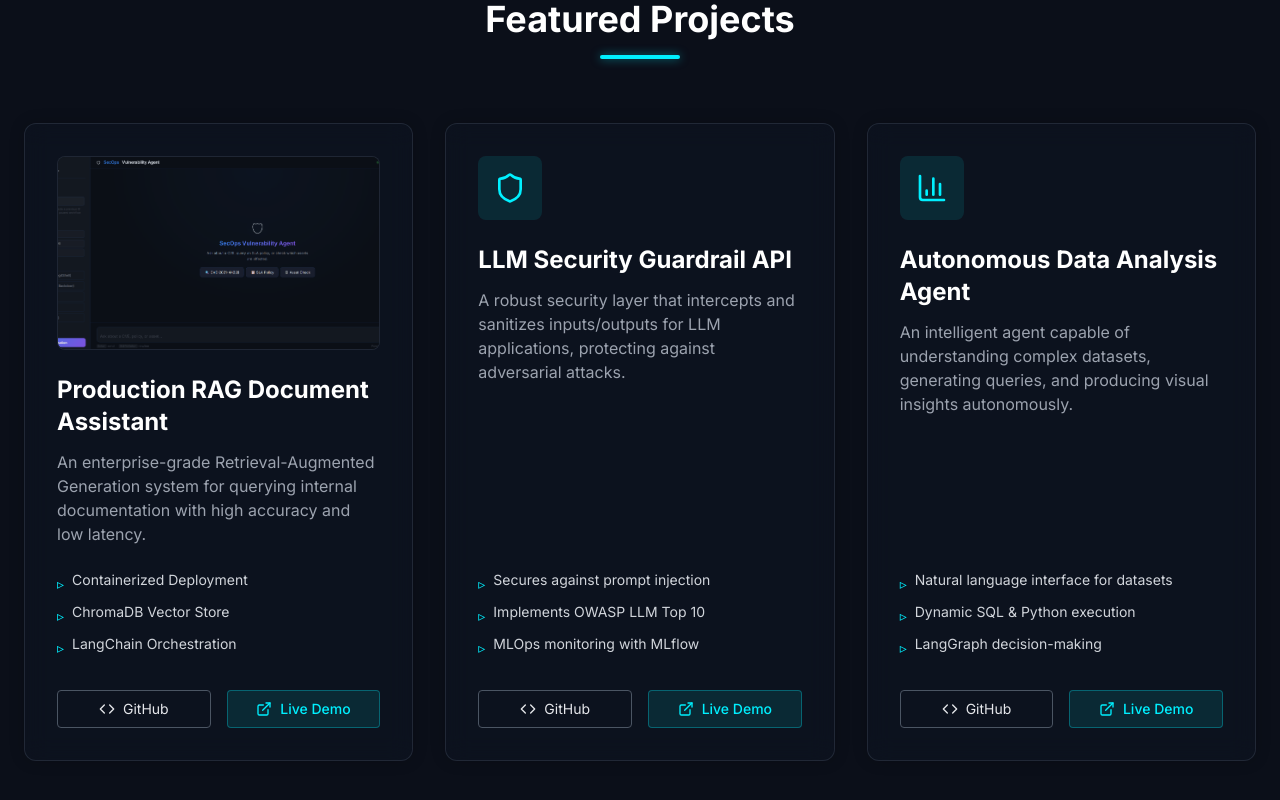
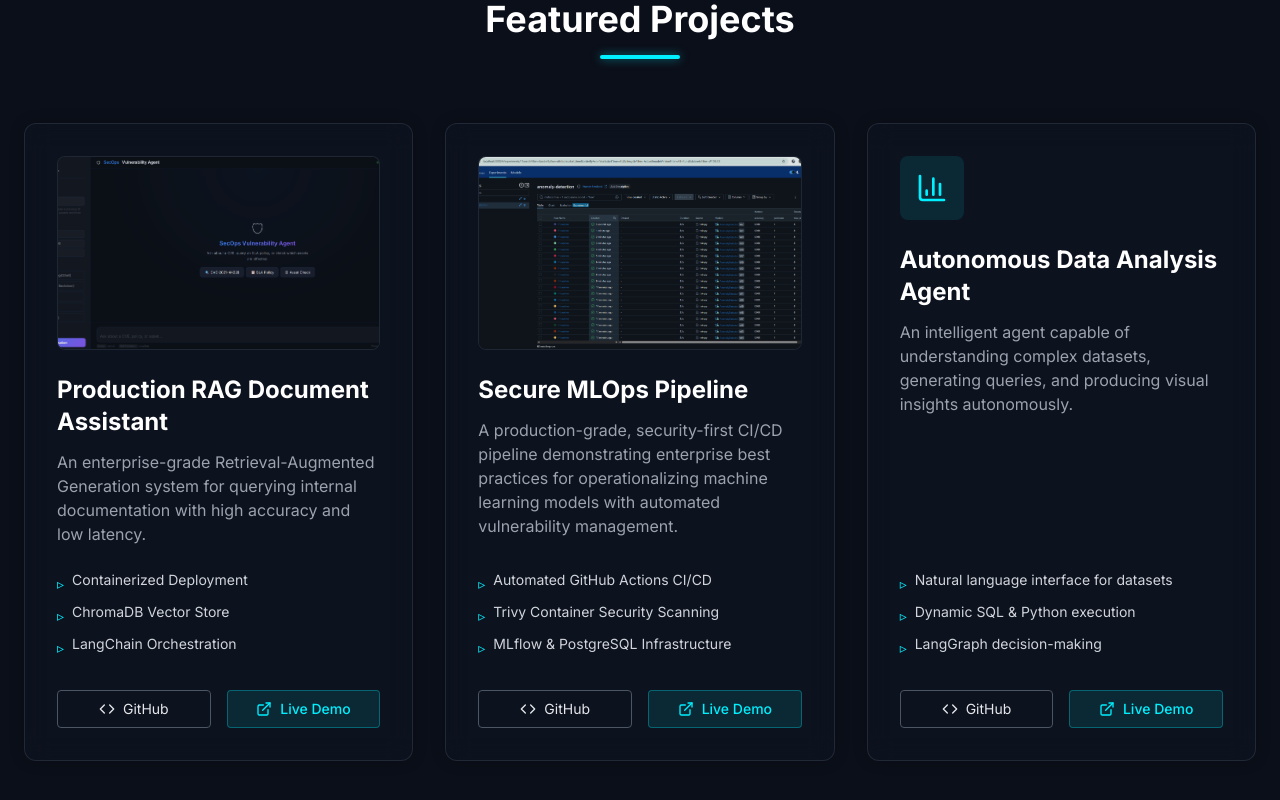
Before and after one commit to santosisadora/myportfolio, a React (Vite) app: page / in a window 1280 px wide. Shown: the part 897-1697 px from the top of the page. Built offline with nearby package versions, Linux system fonts and the light colour scheme.

Commit message:
feat: replace LLM project with Secure MLOps Pipeline

```diff
--- a/src/components/Projects.jsx
+++ b/src/components/Projects.jsx
@@ -17,13 +17,14 @@ const projects = [
     demo: "/vuln-rag-agent-demo.mp4"
   },
   {
-    title: "LLM Security Guardrail API",
+    title: "Secure MLOps Pipeline",
     icon: <Shield className="w-8 h-8 text-primary" />,
-    description: "A robust security layer that intercepts and sanitizes inputs/outputs for LLM applications, protecting against adversarial attacks.",
+    image: "/mlflow-secure-mlops-pipeline-demo-image.png",
+    description: "A production-grade, security-first CI/CD pipeline demonstrating enterprise best practices for operationalizing machine learning models with automated vulnerability management.",
     bullets: [
-      "Secures against prompt injection",
-      "Implements OWASP LLM Top 10",
-      "MLOps monitoring with MLflow"
+      "Automated GitHub Actions CI/CD",
+      "Trivy Container Security Scanning",
+      "MLflow & PostgreSQL Infrastructure"
     ],
     github: "#",
     demo: "#"
```
Also changed, not shown: public/mlflow-secure-mlops-pipeline-demo-image.png (added).
